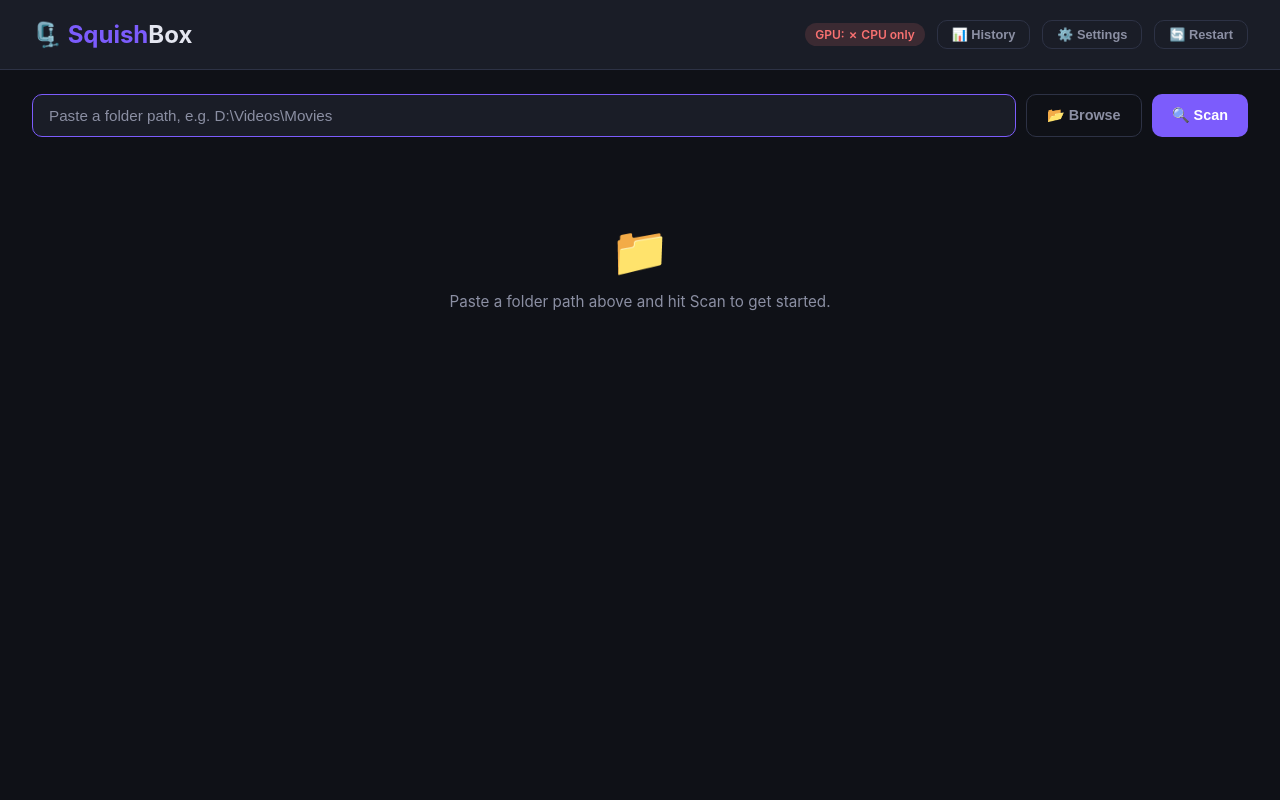
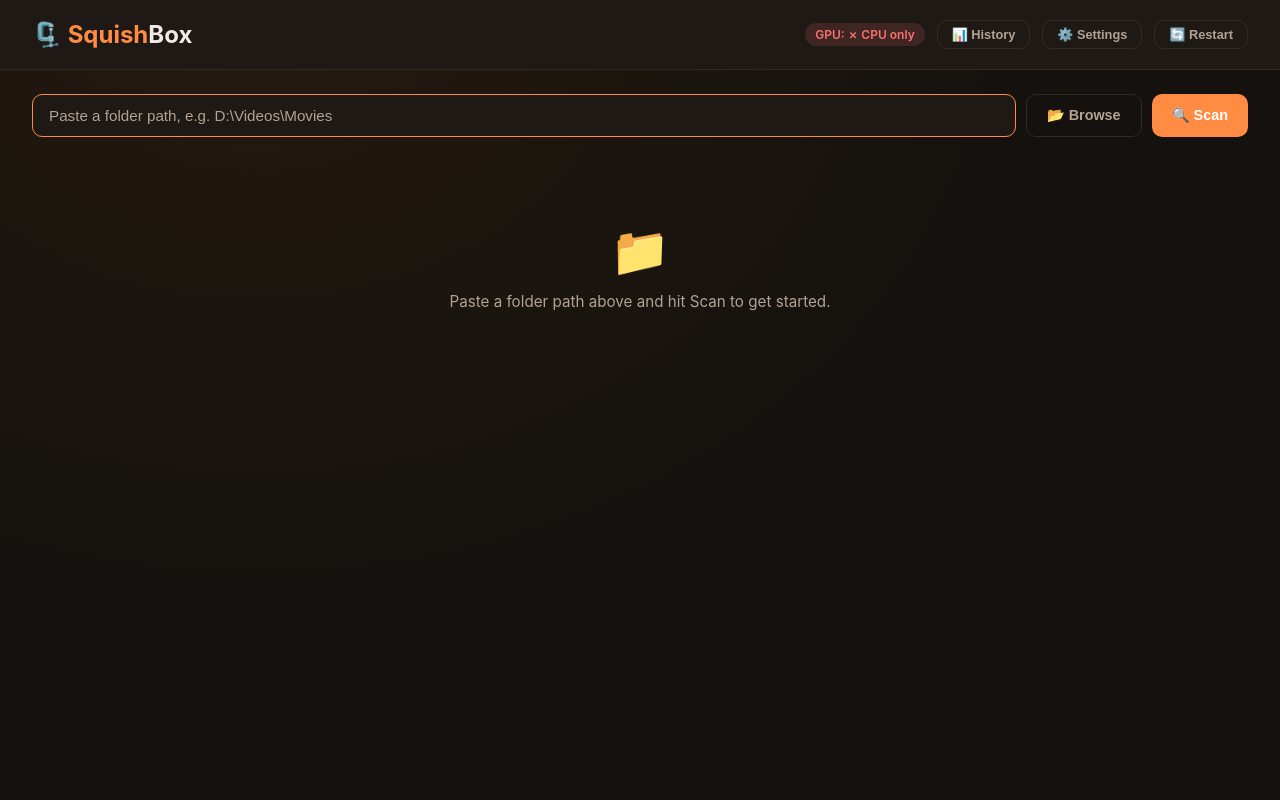
Before and after one commit to bmcgarybot/squishbox-universal, a Flask app: page / in a window 1280 px wide. Run offline with Flask 3, Linux system fonts and the light colour scheme; data that the repository does not hold is empty.

Commit message:
Theme v2 'Molten': warm charcoal + compression-orange (additive :root override layer - delete the style block to revert). UI-only change per owner request; no file-handling code touched.

```diff
--- a/templates/index.html
+++ b/templates/index.html
@@ -437,6 +437,30 @@
   .col-file { min-width: 180px; white-space: normal; word-break: break-word; }
   .col-progress { min-width: 100px; }
 </style>
+
+    <!-- SquishBox Theme v2: "Molten" - warm charcoal + compression-orange
+         energy. Additive override; delete this block to revert. -->
+    <style id="squishbox-theme-v2">
+    :root {
+        --bg: #14110e;
+        --surface: #1e1915;
+        --border: #35291f;
+        --text: #f2ebe3;
+        --text-dim: #b3a294;
+        --accent: #ff8c42;          /* molten orange - squish energy */
+        --accent-hover: #ffa763;
+        --blue: #4d9dff;
+        --green: #4ade80;
+        --orange: #fbbf24;
+        --red: #f87171;
+        --radius: 10px;
+    }
+    body { background:
+        radial-gradient(ellipse at 20% 0%, #241a10 0%, #14110e 55%) fixed; }
+    button, .btn, a { transition: all .15s ease; }
+    button:hover, .btn:hover { transform: translateY(-1px); }
+    ::selection { background: #ff8c4255; }
+    </style>
 </head>
 <body>
 
```
